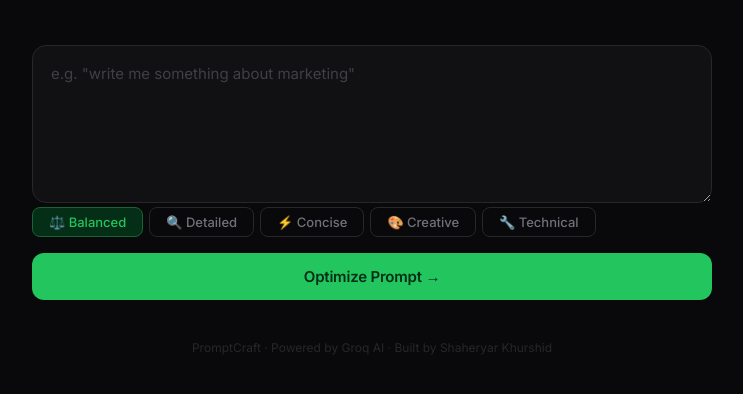
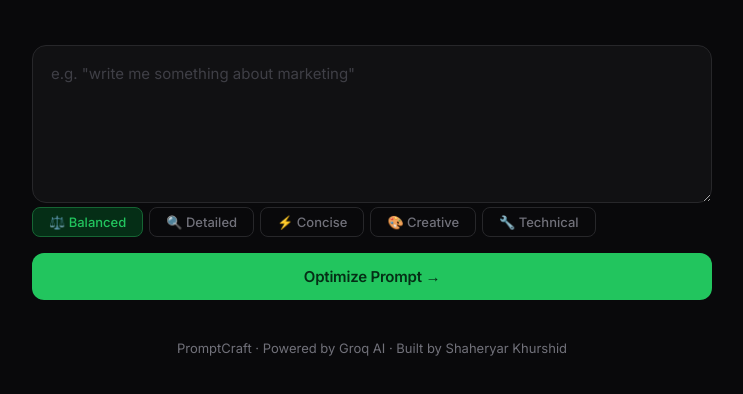
Before and after one commit to shaheryarkhurshid-hash/prompt-optimizer, a website: page public/index.html in a window 1280 px wide. Shown: the part 210-604 px from the top of the page, without its empty margins (268-1011 px from the left). Drawn offline with Linux system fonts and the light colour scheme.

Commit message:
footer fix

```diff
--- a/public/index.html
+++ b/public/index.html
@@ -248,8 +248,8 @@
   footer {
     margin-top: 40px;
     text-align: center;
-    font-size: 12px;
-    color: #27272a;
+    font-size: 13px;
+    color: #71717a;
   }
 </style>
 </head>
```
